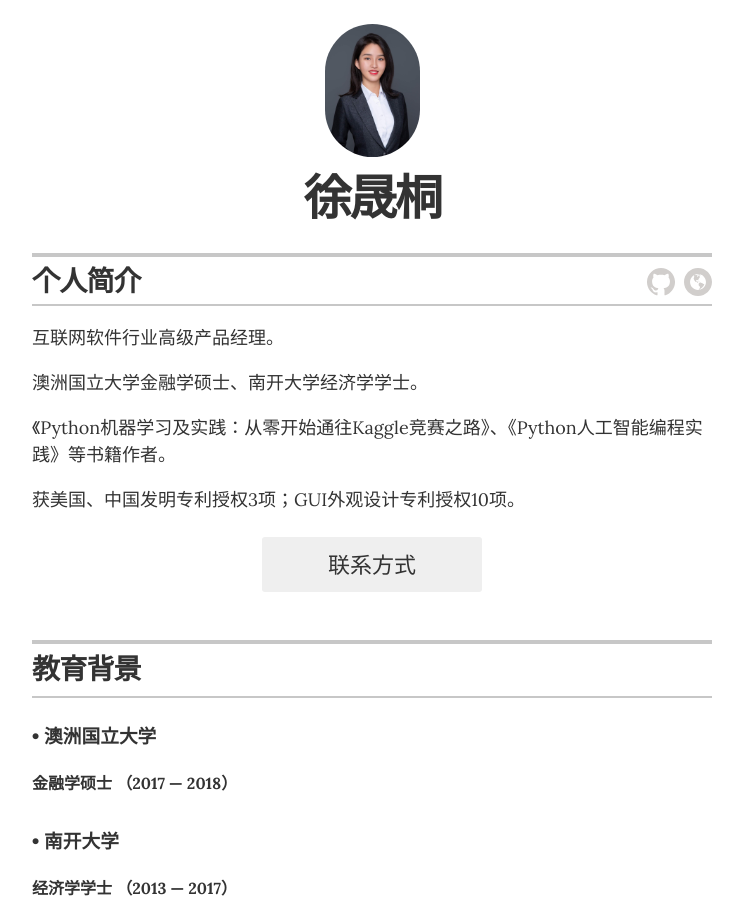
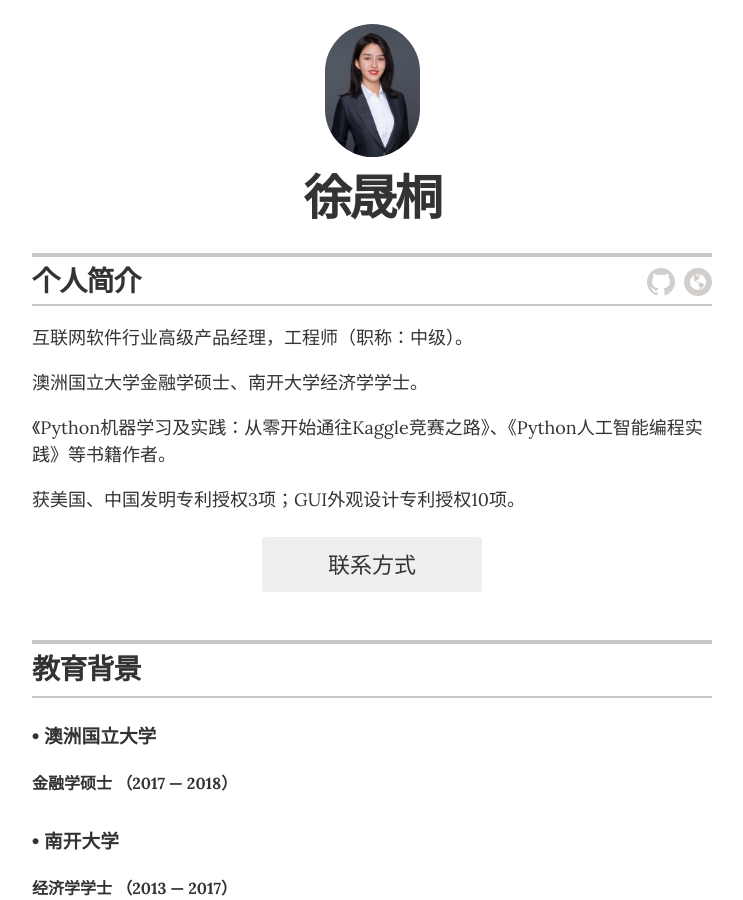
Before and after one commit to taylor-xst/website, a Jekyll site: the page built from index.html, in a window 1280 px wide and 900 px high. Shown: the whole window, without its empty margins (268-1011 px from the left). Built offline with Jekyll 4.4.1, drawn with Linux system fonts in a browser that asks for light colours.

Commit message:
Update _config.yml

```diff
--- a/_config.yml
+++ b/_config.yml
@@ -25,7 +25,7 @@ display_header_contact_info:    "false"
 
 resume_header_intro: "
 
-<p>互联网软件行业高级产品经理。</p>
+<p>互联网软件行业高级产品经理，工程师（职称：中级）。</p>
 
 <p>澳洲国立大学金融学硕士、南开大学经济学学士。</p>
 
```
